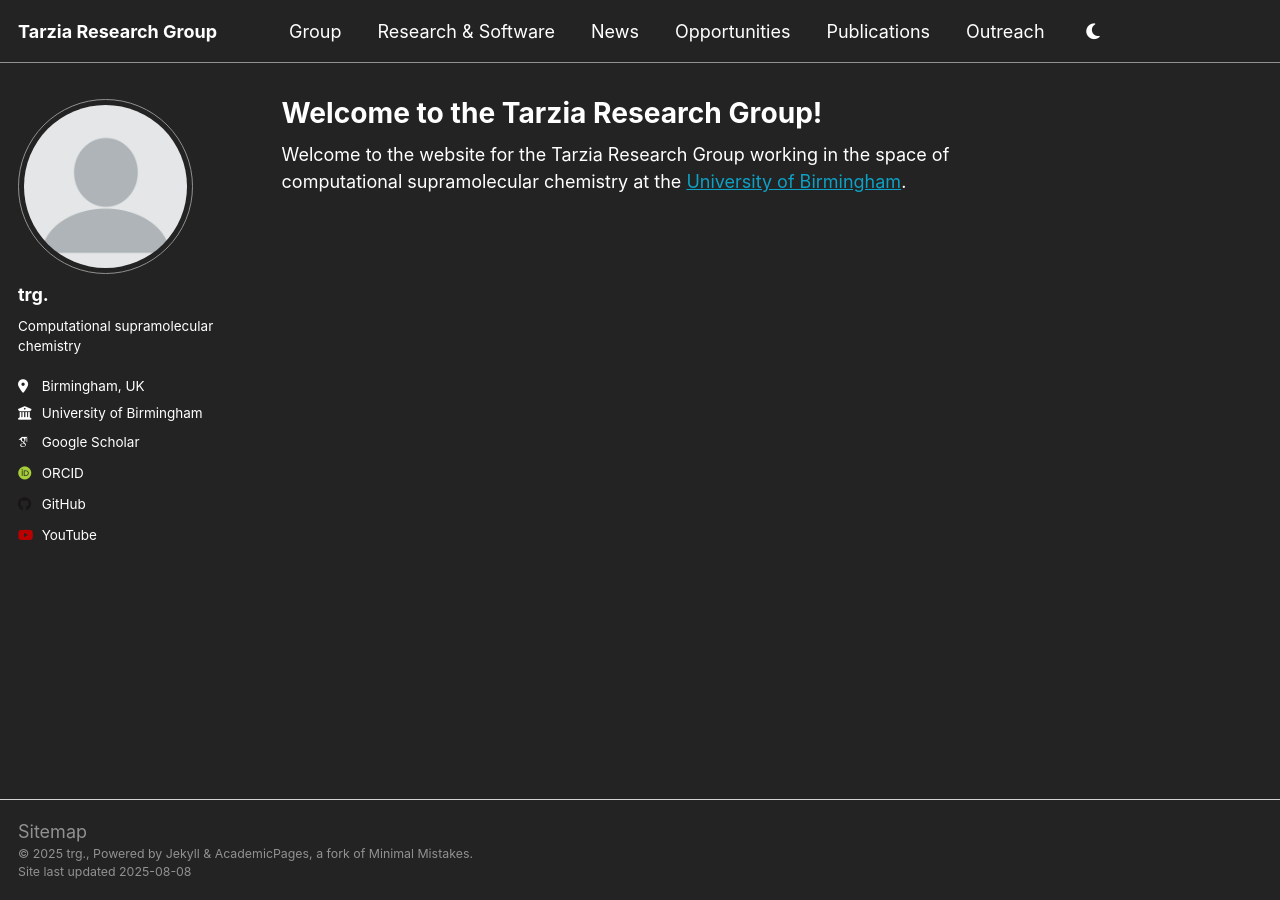
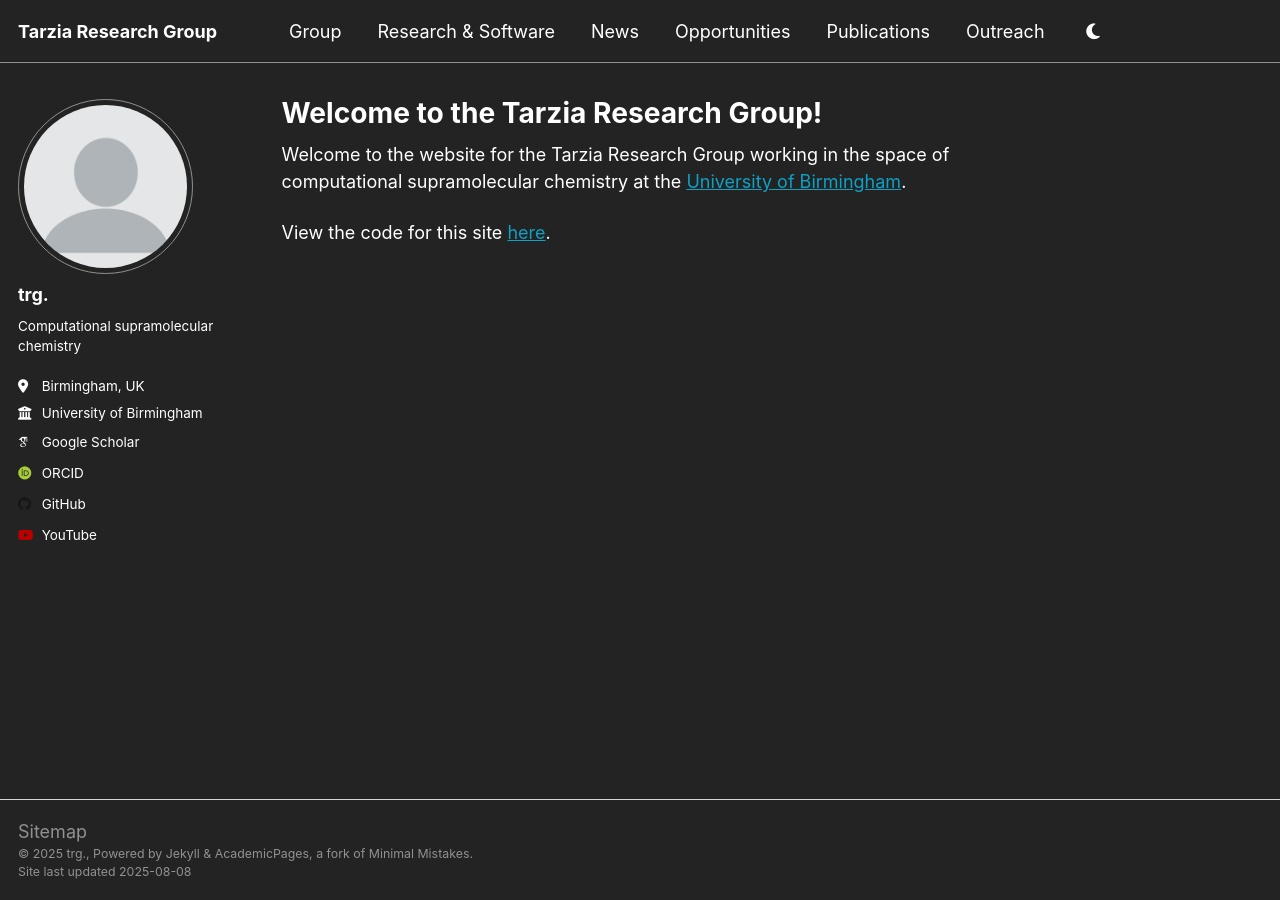
Before and after one commit to TarziaResearchGroup/TarziaResearchGroup.github.io, a Jekyll site: the page built from _pages/about.md, in a window 1280 px wide. Built offline with Jekyll 4.4.1, drawn with Linux system fonts in a browser that asks for light colours; some web fonts are replaced; a script that is not in the unit is left out.

Commit message:
Update about.md

```diff
--- a/_pages/about.md
+++ b/_pages/about.md
@@ -8,3 +8,5 @@ redirect_from:
 ---
 
 Welcome to the website for the Tarzia Research Group working in the space of computational supramolecular chemistry at the [University of Birmingham](https://www.birmingham.ac.uk/staff/profiles/chemistry/dr-andrew-tarzia).
+
+View the code for this site [here](https://github.com/TarziaResearchGroup/TarziaResearchGroup.github.io).
```
